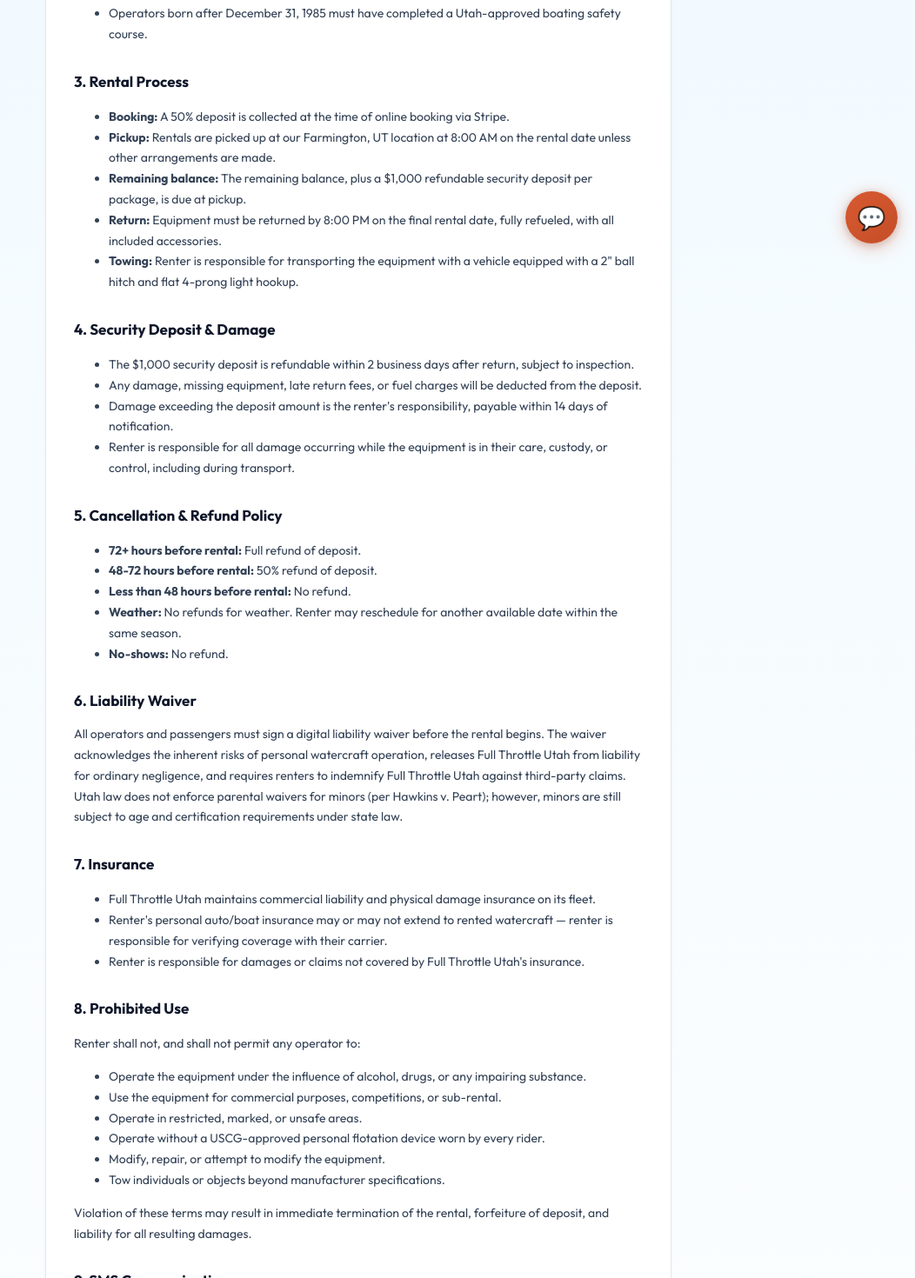
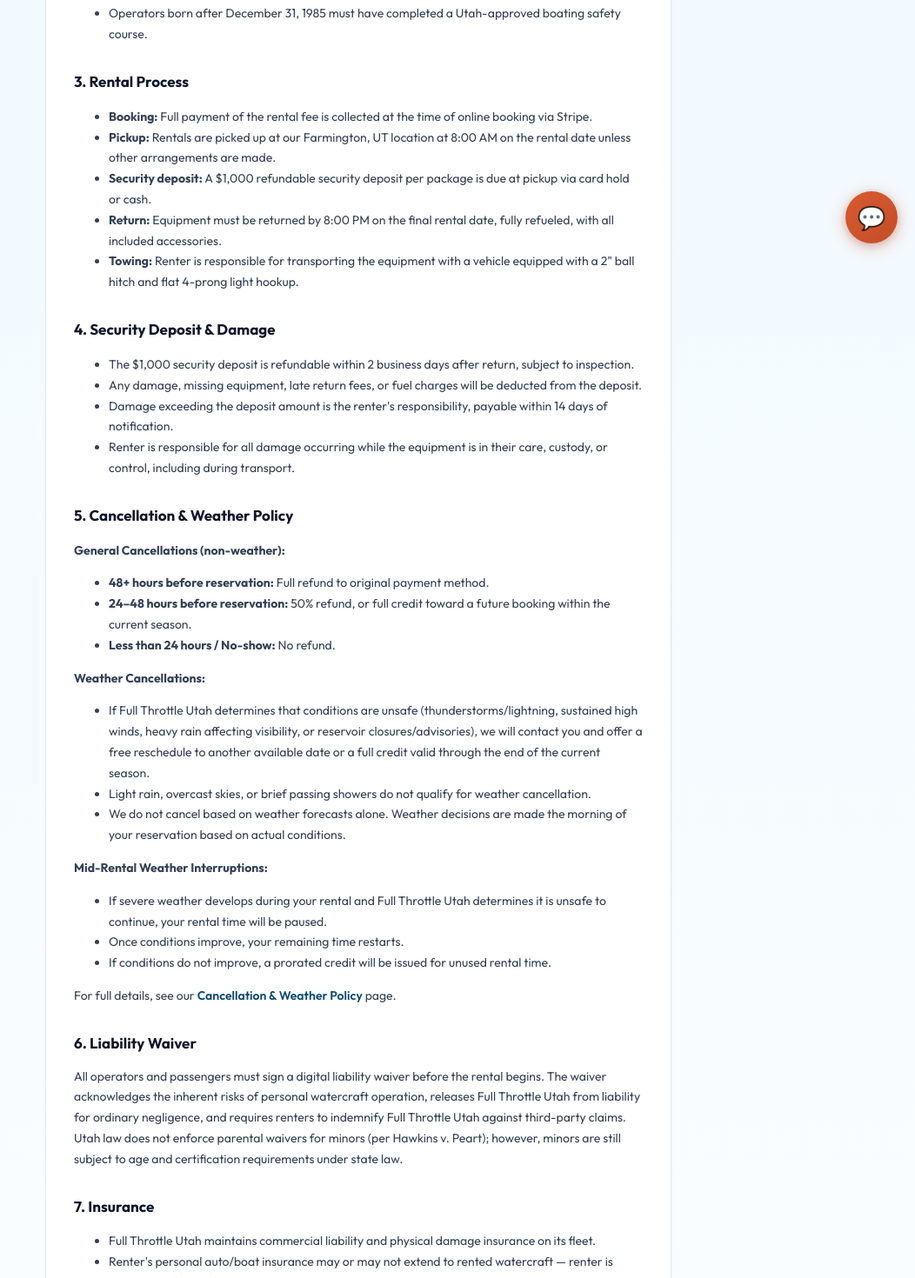
Before and after one commit to TravisCella/fullthrottleutah, a Next.js app: page /terms in a window 1280 px wide. Shown: the part 500-1970 px from the top of the page at 87% size, without its empty margins (228-1280 px from the left). Built offline with nearby package versions, Linux system fonts and the light colour scheme.

Commit message:
Cancellation page policy update to terms

```diff
--- a/app/terms/page.js
+++ b/app/terms/page.js
@@ -22,7 +22,7 @@ export default function Terms() {
           Terms and Conditions
         </h1>
         <p style={{ fontSize: 13, color: '#94A3B8', marginBottom: 32 }}>
-          Last updated: May 18, 2026
+          Last updated: May 25, 2026
         </p>
 
         <div style={{
@@ -46,9 +46,9 @@ export default function Terms() {
 
           <Section title="3. Rental Process">
             <ul>
-              <li><strong>Booking:</strong> A 50% deposit is collected at the time of online booking via Stripe.</li>
+              <li><strong>Booking:</strong> Full payment of the rental fee is collected at the time of online booking via Stripe.</li>
               <li><strong>Pickup:</strong> Rentals are picked up at our Farmington, UT location at 8:00 AM on the rental date unless other arrangements are made.</li>
-              <li><strong>Remaining balance:</strong> The remaining balance, plus a $1,000 refundable security deposit per package, is due at pickup.</li>
+              <li><strong>Security deposit:</strong> A $1,000 refundable security deposit per package is due at pickup via card hold or cash.</li>
               <li><strong>Return:</strong> Equipment must be returned by 8:00 PM on the final rental date, fully refueled, with all included accessories.</li>
               <li><strong>Towing:</strong> Renter is responsible for transporting the equipment with a vehicle equipped with a 2&quot; ball hitch and flat 4-prong light hookup.</li>
             </ul>
@@ -63,14 +63,26 @@ export default function Terms() {
             </ul>
           </Section>
 
-          <Section title="5. Cancellation & Refund Policy">
+          <Section title="5. Cancellation & Weather Policy">
+            <p><strong>General Cancellations (non-weather):</strong></p>
             <ul>
-              <li><strong>72+ hours before rental:</strong> Full refund of deposit.</li>
-              <li><strong>48-72 hours before rental:</strong> 50% refund of deposit.</li>
-              <li><strong>Less than 48 hours before rental:</strong> No refund.</li>
-              <li><strong>Weather:</strong> No refunds for weather. Renter may reschedule for another available date within the same season.</li>
-              <li><strong>No-shows:</strong> No refund.</li>
+              <li><strong>48+ hours before reservation:</strong> Full refund to original payment method.</li>
+              <li><strong>24–48 hours before reservation:</strong> 50% refund, or full credit toward a future booking within the current season.</li>
+              <li><strong>Less than 24 hours / No-show:</strong> No refund.</li>
             </ul>
+            <p><strong>Weather Cancellations:</strong></p>
+            <ul>
+              <li>If Full Throttle Utah determines that conditions are unsafe (thunderstorms/lightning, sustained high winds, heavy rain affecting visibility, or reservoir closures/advisories), we will contact you and offer a free reschedule to another available date or a full credit valid through the end of the current season.</li>
+              <li>Light rain, overcast skies, or brief passing showers do not qualify for weather cancellation.</li>
+              <li>We do not cancel based on weather forecasts alone. Weather decisions are made the morning of your reservation based on actual conditions.</li>
+            </ul>
+            <p><strong>Mid-Rental Weather Interruptions:</strong></p>
+            <ul>
+              <li>If severe weather develops during your rental and Full Throttle Utah determines it is unsafe to continue, your rental time will be paused.</li>
+              <li>Once conditions improve, your remaining time restarts.</li>
+              <li>If conditions do not improve, a prorated credit will be issued for unused rental time.</li>
+            </ul>
+            <p>For full details, see our <a href="/cancellation-policy" style={{ color: '#0C4A6E', textDecoration: 'none', fontWeight: 600 }}>Cancellation & Weather Policy</a> page.</p>
           </Section>
 
           <Section title="6. Liability Waiver">
@@ -121,7 +133,7 @@ export default function Terms() {
           <Section title="Contact">
             <strong>Full Throttle Utah</strong> (TW Assets LLC d/b/a Full Throttle Utah)<br/>
             Farmington, UT<br/>
-            Phone: 801-548-1273<br/>
+            Phone: (714) 856-5676<br/>
             Website: www.fullthrottleutah.com
           </Section>
         </div>
```
